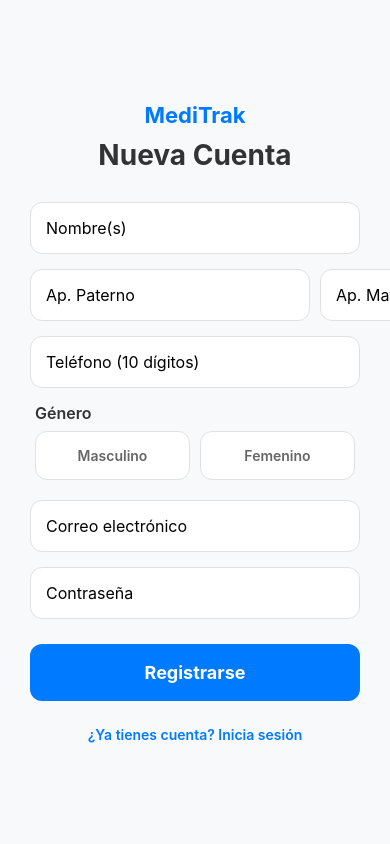
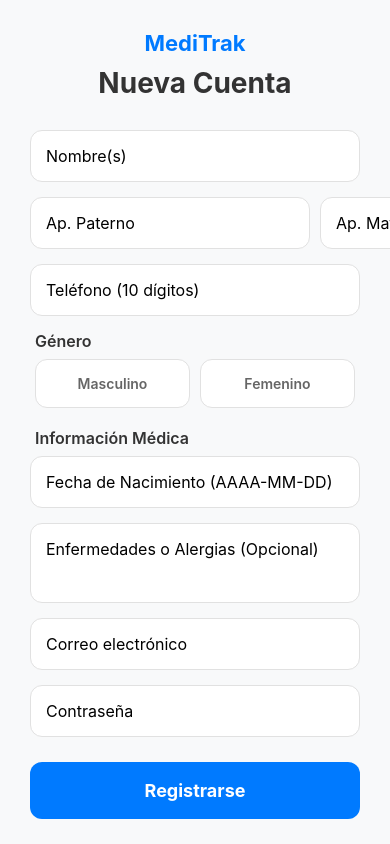
Before and after one commit to fatimaariv/Consultorio-Medico, a React Native app: screen /Register in a window 390 px wide. Built offline with nearby package versions, Linux system fonts and the light colour scheme; no server answers.

Commit message:
Se corrigio insercion de datos de registro del paciente

```diff
--- a/src/Pantallas/ForgotPasswordScreen.tsx
+++ b/src/Pantallas/ForgotPasswordScreen.tsx
@@ -1,6 +1,6 @@
 import React, { useState } from 'react';
 import { View, TextInput, TouchableOpacity, StyleSheet, Text, Alert, ActivityIndicator } from 'react-native';
-import { supabase } from '../../supabase/supabase';
+import { supabase } from '../supabase/supabase';
 
 export default function ForgotPasswordScreen({ navigation }: any) {
   const [email, setEmail] = useState('');
--- a/src/Pantallas/RegisterScreen.tsx
+++ b/src/Pantallas/RegisterScreen.tsx
@@ -25,47 +25,60 @@ export default function RegisterScreen({ navigation }: any) {
     password: '',
     telefono: '',
     genero: '', // Se llenará con los botones
+    fecha_nacimiento: '',
+    enfermedades: ''
   });
 
   const handleRegister = async () => {
-    const { nombre, apellido_p, apellido_m, email, password, telefono, genero } = formData;
+  const { nombre, apellido_p, apellido_m, email, password, telefono, genero, fecha_nacimiento, enfermedades } = formData;
 
-    // Validación de campos obligatorios
-    if (!nombre || !apellido_p || !email || !password || !telefono || !genero) {
-      Alert.alert("Atención", "Por favor completa todos los campos.");
+  // Validación: Asegúrate de incluir los campos de paciente
+  if (!nombre || !apellido_p || !email || !password || !fecha_nacimiento) {
+    Alert.alert("Atención", "Por favor completa los campos obligatorios.");
     return;
   }
 
   setLoading(true);
   try {
-      // 1. Crear el usuario en la autenticación de Supabase
+    // 1. Crear en Supabase Auth
     const { data: authData, error: authError } = await supabase.auth.signUp({
-        email: email,
-        password: password,
+      email,
+      password,
     });
-
     if (authError) throw authError;
 
-      // 2. Insertar los datos adicionales en tu tabla 'usuarios'
-      const { error: dbError } = await supabase
+    // 2. Insertar en tabla 'usuarios' y obtener el ID generado (.select().single())
+    const { data: newUser, error: dbError } = await supabase
       .from('usuarios')
-        .insert([
-          {
-            nombre: nombre,
+      .insert([{
+        nombre,
         apellido1: apellido_p,
         apellido2: apellido_m || '',
         correo: email,
         contrasena: password,
-            genero: genero,
-            id_rol: 3, // Rol predeterminado (ej. Paciente)
-            telefono: telefono,
-            fecha_nacimiento: null, // Puedes agregar un campo para fecha de nacimiento si lo deseas
-          }
-        ]);
+        genero,
+        id_rol: 3, // Rol Paciente
+        telefono,
+      }])
+      .select()
+      .single(); // Esto nos devuelve el objeto creado con su ID
 
     if (dbError) throw dbError;
 
-      Alert.alert("¡Bienvenido!", "Tu cuenta ha sido creada con éxito.");
+    // 3. Insertar en tabla 'pacientes' usando el ID del usuario recién creado
+    const { error: pacienteError } = await supabase
+      .from('pacientes')
+      .insert([{
+        id: newUser.id, // Relación uno a uno
+        fecha_nacimiento: fecha_nacimiento,
+        enfermedades: enfermedades || 'Ninguna'
+      }]);
+
+    if (pacienteError) throw pacienteError;
+
+    Alert.alert("¡Éxito!", "Cuenta de paciente creada correctamente.");
+    navigation.navigate('Login');
+
   } catch (error: any) {
     Alert.alert("Error de registro", error.message);
   } finally {
@@ -146,6 +159,25 @@ export default function RegisterScreen({ navigation }: any) {
               </TouchableOpacity>
             </View>
 
+              <Text style={styles.label}>Información Médica</Text>
+
+            <TextInput
+              placeholder="Fecha de Nacimiento (AAAA-MM-DD)"
+  style={styles.input}
+  keyboardType="numbers-and-punctuation"
+  value={formData.fecha_nacimiento}
+  onChangeText={(text) => setFormData({...formData, fecha_nacimiento: text})}
+/>
+
+<TextInput
+  placeholder="Enfermedades o Alergias (Opcional)"
+  style={[styles.input, { height: 80, textAlignVertical: 'top' }]} // Altura mayor para notas
+  multiline={true}
+  numberOfLines={3}
+  value={formData.enfermedades}
+  onChangeText={(text) => setFormData({...formData, enfermedades: text})}
+/>
+
             <TextInput
               placeholder="Correo electrónico"
               style={styles.input}
```
Lines whose indentation alone changed are shown as unchanged.
